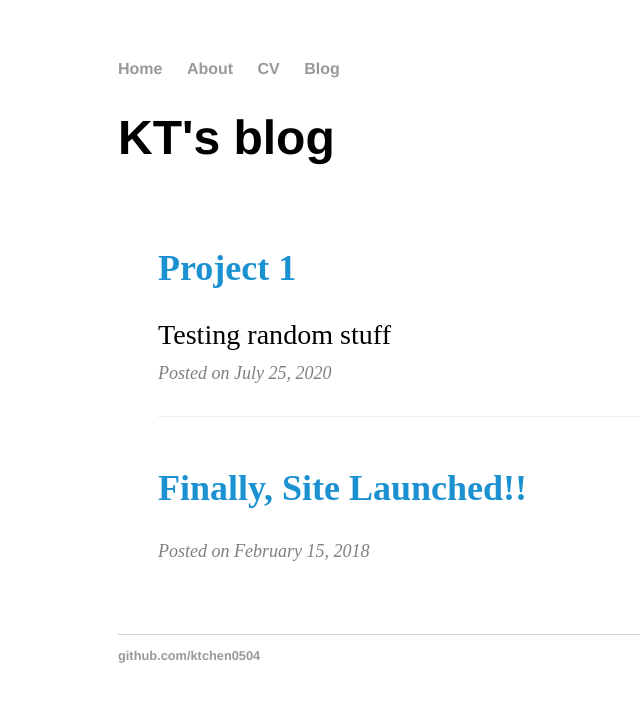
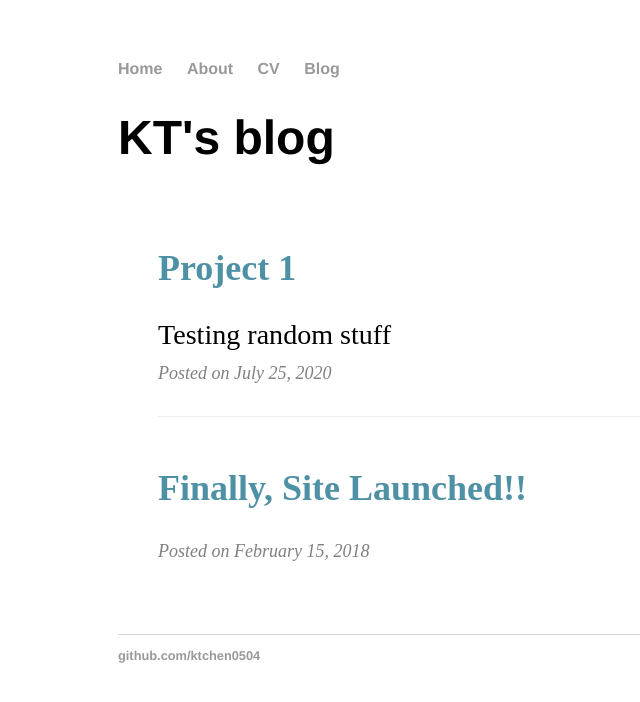
Before and after one commit to ktchen0504/ktchen0504.github.io, a Jekyll site: the page built from blog/index.html, in a window 1280 px wide. Shown: the top 702 px of the page, without its empty margins (74-714 px from the left). Built offline with Jekyll 4.4.1, drawn with Linux system fonts in a browser that asks for light colours.

Commit message:
Change text colors

```diff
--- a/css/blog.css
+++ b/css/blog.css
@@ -11,7 +11,7 @@
 
 .post-preview a {
   text-decoration: none;
-  color: #1b91d1;
+  color: #4e91a5;
 }
 
 .post-preview .post-subtitle {
```
